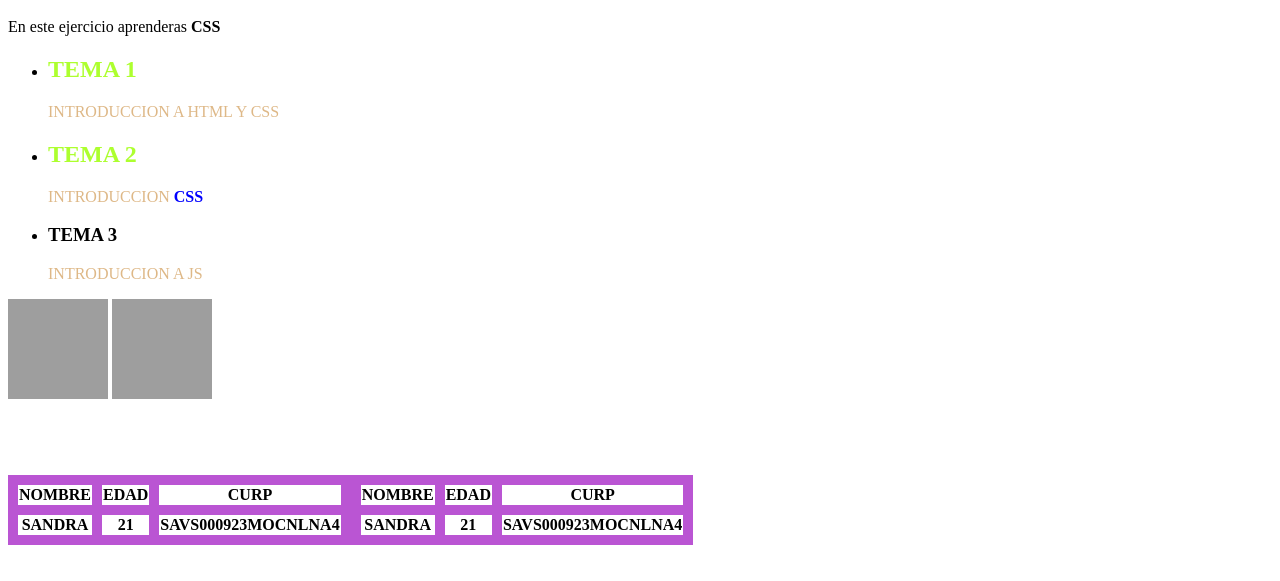
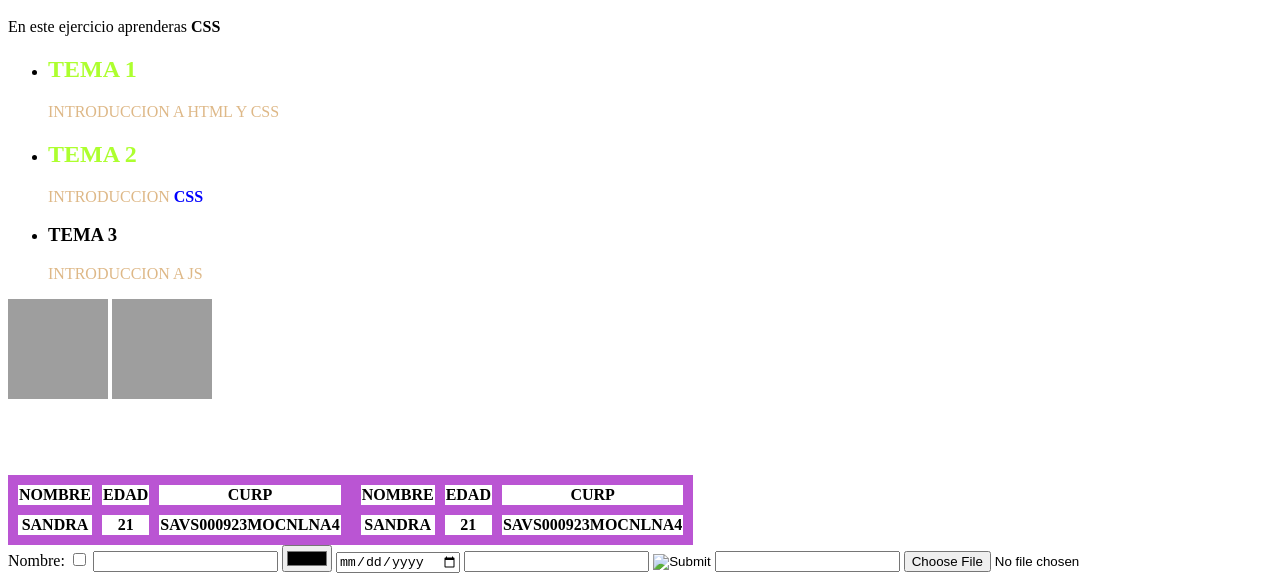
Before and after one commit to I6B-2022/practica1-sandra-santiago, a plain HTML site: page index.html in a window 1280 px wide. Shown: the part 538-1119 px from the top of the page. Before the commit the page ends 1091 px from the top, so only its background shows below. Drawn offline with Linux system fonts and the light colour scheme; grey boxes are pictures that could not be loaded.

Commit message:
label e input

```diff
--- a/index.html
+++ b/index.html
@@ -124,5 +124,24 @@
 
 
     </table>
+
+    <b>
+    </b>
+
+    <form>
+        <label >Nombre:</label>
+        <input type="checkbox">
+        <input type="text">
+        <input type="color">
+        <input type="date">
+        <input type="email">
+        <input type="image">
+        <input type="search">
+        <input type="file">
+
+
+    </form>
+
+
 </body>
 </html>
```
